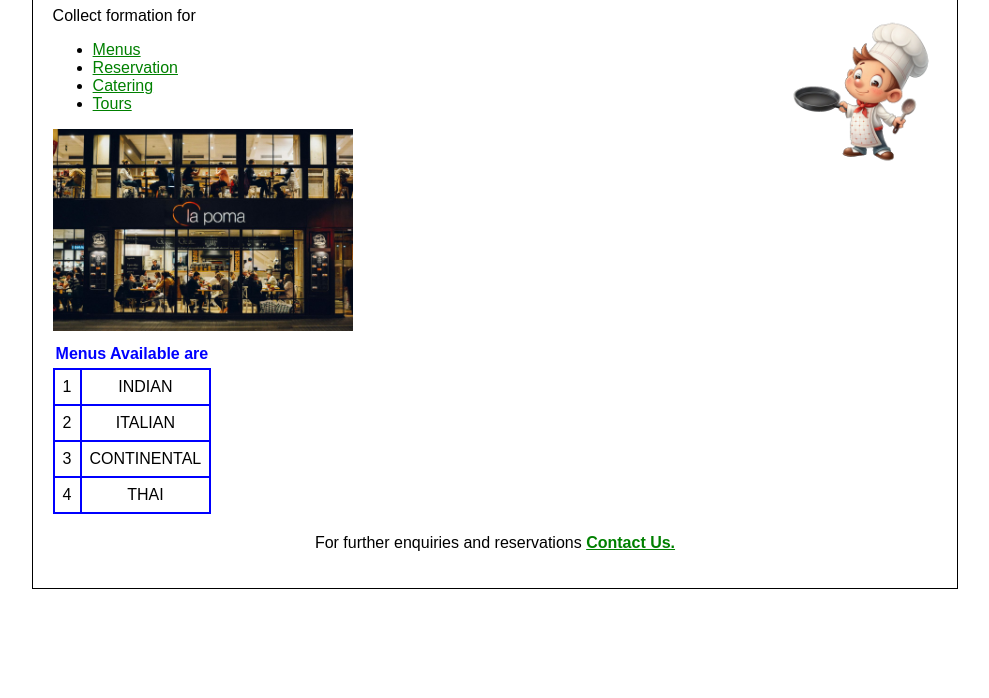
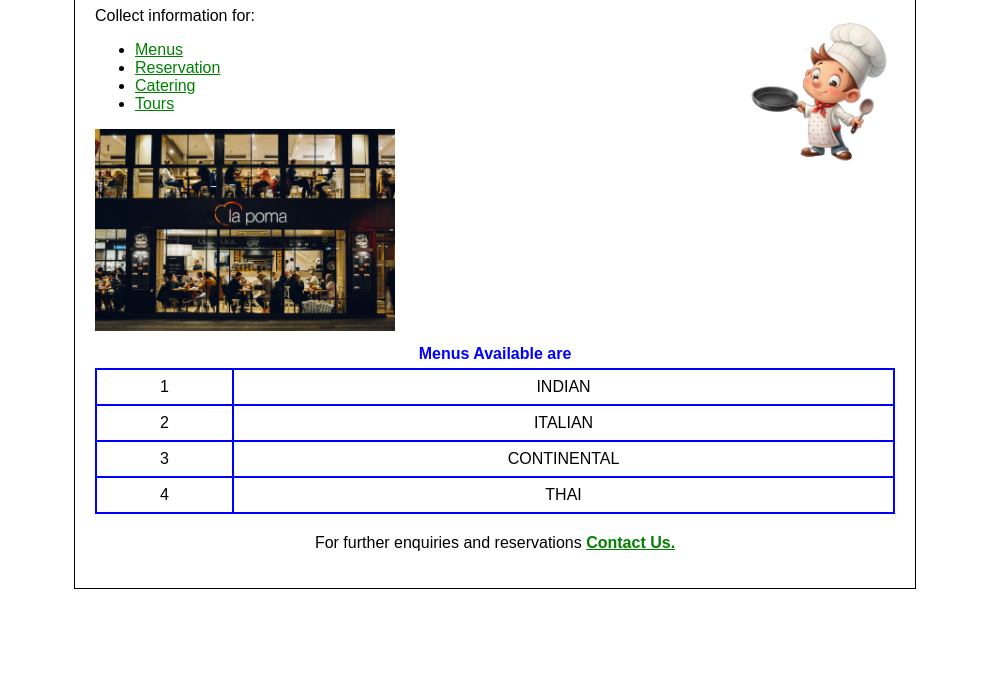
Before and after one commit to shahrryyar/restaurant, a plain HTML site: page restaurant.html in a window 1280 px wide. Shown: the part 102-800 px from the top of the page, without its empty margins (145-1134 px from the left). Drawn offline with Linux system fonts and the light colour scheme.

Commit message:
Update restaurant.html with metadata and content fixes

```diff
--- a/restaurant.html
+++ b/restaurant.html
@@ -1,7 +1,9 @@
 <!DOCTYPE html>
-<html>
+<html lang="en">
 <head>
-    <title>eat healthy live healthy</title>
+    <meta charset="UTF-8">
+    <title>Eat Healthy Live Healthy</title>
+    <meta name="viewport" content="width=device-width, initial-scale=1.0">
     <style>
         body {
             font-family: Arial, sans-serif;
@@ -10,15 +12,22 @@
             color: maroon;
             text-align: center;
         }
+
+        /* Link styling - correct order */
         a:link {
             color: green;
         }
         a:visited {
             color: red;
         }
+        a:hover {
+            color: darkorange;
+        }
         a:active {
             color: blue;
         }
+
+        /* Brackets on hover */
         a:hover::before {
             content: "[";
             color: black;
@@ -30,11 +39,13 @@ a:hover::after {
 
         .container {
             border: 1px solid black;
-            width: 70%;
+            width: 90%;
+            max-width: 800px;
             margin: auto;
             padding: 20px;
             position: relative;
         }
+
         .chef-img {
             position: absolute;
             top: 110px;
@@ -43,21 +54,26 @@ a:hover::after {
             background: none;
             mix-blend-mode: lighten;
         }
+
         .menu-table {
             border: 2px solid blue;
             border-collapse: collapse;
             margin-top: 10px;
+            width: 100%;
         }
+
         .menu-table caption {
             color: blue;
             font-weight: bold;
             margin-bottom: 5px;
         }
+
         .menu-table th, .menu-table td {
             border: 2px solid blue;
             padding: 8px;
             text-align: center;
         }
+
         .contact {
             text-align: center;
             margin-top: 20px;
@@ -71,13 +87,16 @@ a:hover::after {
 
         <h1>KHAO PIYO RESTAURANT</h1>
 
-        <p>Collect formation for</p>
+        <p>Collect information for:</p>
+
+        <nav>
             <ul>
                 <li><a href="one.html">Menus</a></li>
                 <li><a href="two.html">Reservation</a></li>
                 <li><a href="three.html">Catering</a></li>
                 <li><a href="four.html">Tours</a></li>
             </ul>
+        </nav>
 
         <!-- Restaurant Image -->
         <img src="restaurant.jpg" alt="Restaurant" width="300" />
```
Lines whose indentation alone changed are shown as unchanged.
